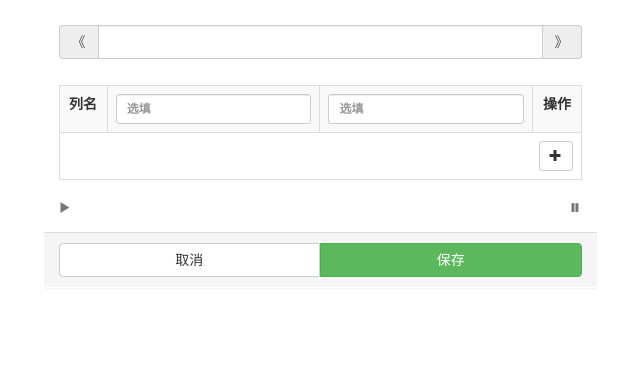
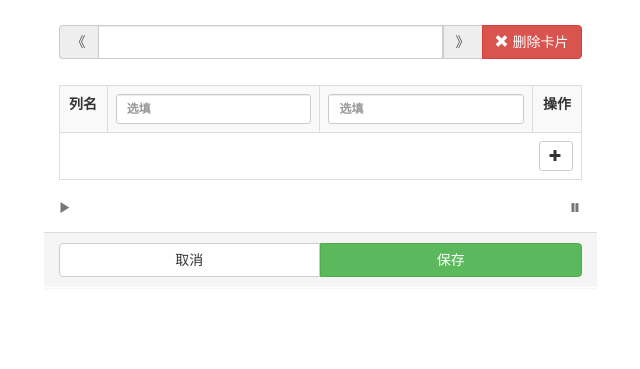
Before and after one commit to kyan001/Duetime, a Django app: template main/templates/cardnote/detail.html in a window 1280 px wide. Shown: the part 51-420 px from the top of the page, without its empty margins (320-960 px from the left). Run offline with Django 3.2, Linux system fonts and the light colour scheme; the template is opened without the code that fills it, so the values that code supplies are empty; some libraries are stand-ins or nearby versions.

Commit message:
add delete card btn

```diff
--- a/main/templates/cardnote/detail.html
+++ b/main/templates/cardnote/detail.html
@@ -34,6 +34,12 @@
                                 <input class="form-control" type="text" name="title" value="{{ card.title }}" placeholder="{{ card.title }}">
                                 <span class="input-group-addon">
                                     》
+                                </span>
+                                <span class="input-group-btn">
+                                    <a class="btn btn-danger" href="/cardnote/deletecard?id={{ card.id }}">
+                                        <span class="glyphicon glyphicon-remove"></span>
+                                        <span>删除卡片</span>
+                                    </a>
                                 </span>
                             </div>
                         </div>
```
